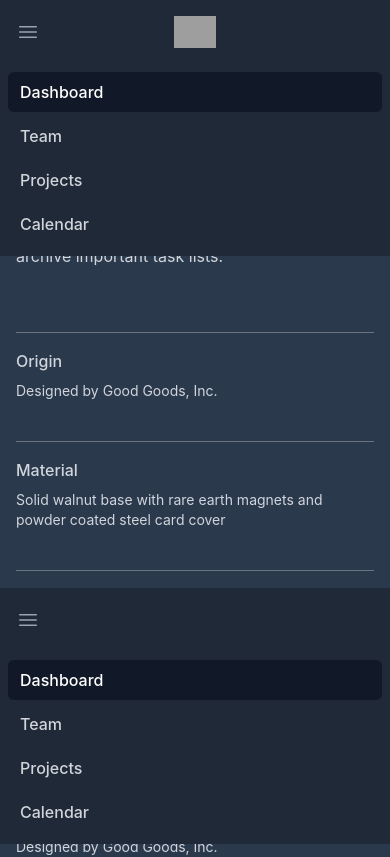
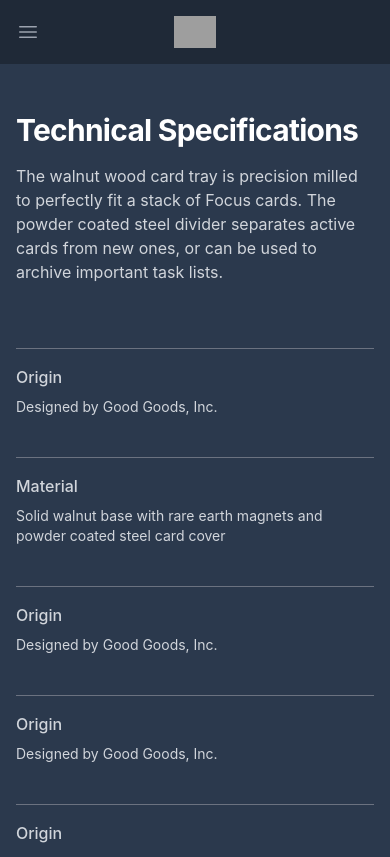
Before and after one commit to impregraf/impregraf, a Vue app: page / in a window 390 px wide. Shown: the top 857 px of the page. Built offline with nearby package versions, Linux system fonts and the light colour scheme; grey boxes are pictures that could not be loaded.

Commit message:
fixed css mobile

```diff
--- a/src/App.vue
+++ b/src/App.vue
@@ -4,23 +4,11 @@ import navBar from './components/shared/navbar.vue'
 import footerView from './components/shared/footer.vue'
 </script>
 
-<template class="w-full">
+<template class="w-full h-full overflow-hidden absolute">
   <nav-bar></nav-bar>
-  <RouterView class="w-full" />
-  <footer-view></footer-view>
+  <RouterView class="w-full h-full pt-12 pb-36 overflow-x-scroll items-start flex" />
+  <footer-view class="hidden sm:block"></footer-view>
 </template>
 
 <style>
-.logo {
-  height: 6em;
-  padding: 1.5em;
-  will-change: filter;
-  transition: filter 300ms;
-}
-.logo:hover {
-  filter: drop-shadow(0 0 2em #646cffaa);
-}
-.logo.vue:hover {
-  filter: drop-shadow(0 0 2em #42b883aa);
-}
 </style>
--- a/src/components/home/home.vue
+++ b/src/components/home/home.vue
@@ -11,7 +11,7 @@ defineComponent({
 
 <template>
 <div>
-  <div class="mx-auto grid max-w-2xl grid-cols-1 items-center gap-y-16 gap-x-8 py-24 px-4 sm:px-6 sm:py-32 lg:max-w-7xl lg:grid-cols-2 lg:px-8">
+  <div class="mx-auto grid max-w-2xl grid-cols-1 items-center gap-y-16 gap-x-8 px-4 sm:px-6 lg:max-w-7xl lg:grid-cols-2 lg:px-8">
     <div>
       <h2 class="text-3xl font-bold tracking-tight text-white sm:text-4xl">Technical Specifications</h2>
       <p class="mt-4 text-gray-300">The walnut wood card tray is precision milled to perfectly fit a stack of Focus cards. The powder coated steel divider separates active cards from new ones, or can be used to archive important task lists.</p>
--- a/src/components/shared/footer.vue
+++ b/src/components/shared/footer.vue
@@ -10,7 +10,7 @@ defineComponent({
 </script>
 
 <template>
-<footer class="bg-gray-800 w-full fixed bottom-0">
+<footer class="bg-gray-800 h-16 w-full absolute bottom-0">
   <div class="mx-auto max-w-7xl px-2 sm:px-6 lg:px-8">
     <div class="relative flex h-16 items-center justify-between">
       <div class="absolute inset-y-0 left-0 flex items-center sm:hidden">
--- a/src/components/shared/navbar.vue
+++ b/src/components/shared/navbar.vue
@@ -2,25 +2,31 @@
 import { defineComponent, ref, onMounted } from "vue";
 import { useRouter } from 'vue-router'
 
-defineComponent({
+export default defineComponent({
   name: 'navBar',
   setup(){
     const route = useRouter()
-    onMounted(() => {
-      console.log("asdasdsa")
-    })
-    console.log("asdasds")
+    const openMenu = ref(false)
+
+    const onOpenMenu = () => {
+      openMenu.value = !openMenu.value
+    }
+
+    return {
+      onOpenMenu,
+      openMenu
+    }
   }
 })
 </script>
 
 <template>
-<nav class="bg-gray-800 w-full fixed">
+<nav class="bg-gray-800 w-full h-16">
   <div class="mx-auto max-w-7xl px-2 sm:px-6 lg:px-8">
     <div class="relative flex h-16 items-center justify-between">
       <div class="absolute inset-y-0 left-0 flex items-center sm:hidden">
         <!-- Mobile menu button-->
-        <button type="button" class="inline-flex items-center justify-center rounded-md p-2 text-gray-400 hover:bg-gray-700 hover:text-white focus:outline-none focus:ring-2 focus:ring-inset focus:ring-white" aria-controls="mobile-menu" aria-expanded="false">
+        <button @click="onOpenMenu()" type="button" class="inline-flex items-center justify-center rounded-md p-2 text-gray-400 hover:bg-gray-700 hover:text-white focus:outline-none focus:ring-2 focus:ring-inset focus:ring-white" aria-controls="mobile-menu" aria-expanded="false">
           <span class="sr-only">Open main menu</span>
           <!--
             Icon when menu is closed.
@@ -62,16 +68,13 @@ defineComponent({
   </div>
 
   <!-- Mobile menu, show/hide based on menu state. -->
-  <div class="sm:hidden" id="mobile-menu">
-    <div class="space-y-1 px-2 pt-2 pb-3">
+  <div v-if="openMenu" class="block sm:hidden" id="mobile-menu">
+    <div class="space-y-1 px-2 pt-2 pb-3  bg-gray-800">
       <!-- Current: "bg-gray-900 text-white", Default: "text-gray-300 hover:bg-gray-700 hover:text-white" -->
-      <a href="#" class="bg-gray-900 text-white block rounded-md px-3 py-2 text-base font-medium" aria-current="page">Dashboard</a>
+      <router-link class="bg-gray-900 relative text-white block rounded-md px-3 py-2 text-base font-medium z-50" to="/">Inicio</router-link>
 
-      <a href="#" class="text-gray-300 hover:bg-gray-700 hover:text-white block rounded-md px-3 py-2 text-base font-medium">Team</a>
+      <router-link class="bg-gray-900 text-white block rounded-md px-3 py-2 text-base font-medium z-50 relative" to="/dgi">DGI Logistica</router-link>
 
-      <a href="#" class="text-gray-300 hover:bg-gray-700 hover:text-white block rounded-md px-3 py-2 text-base font-medium">Projects</a>
-
-      <a href="#" class="text-gray-300 hover:bg-gray-700 hover:text-white block rounded-md px-3 py-2 text-base font-medium">Calendar</a>
     </div>
   </div>
 </nav>
--- a/src/style.css
+++ b/src/style.css
@@ -13,6 +13,8 @@
   -webkit-font-smoothing: antialiased;
   -moz-osx-font-smoothing: grayscale;
   -webkit-text-size-adjust: 100%;
+  box-sizing:border-box;
+  -moz-box-sizing:border-box
 }
 
 html {
@@ -25,6 +27,7 @@ body {
 
 html, body {
   height: 100%;
+  overflow: hidden;
 }
 
 #app {
```
